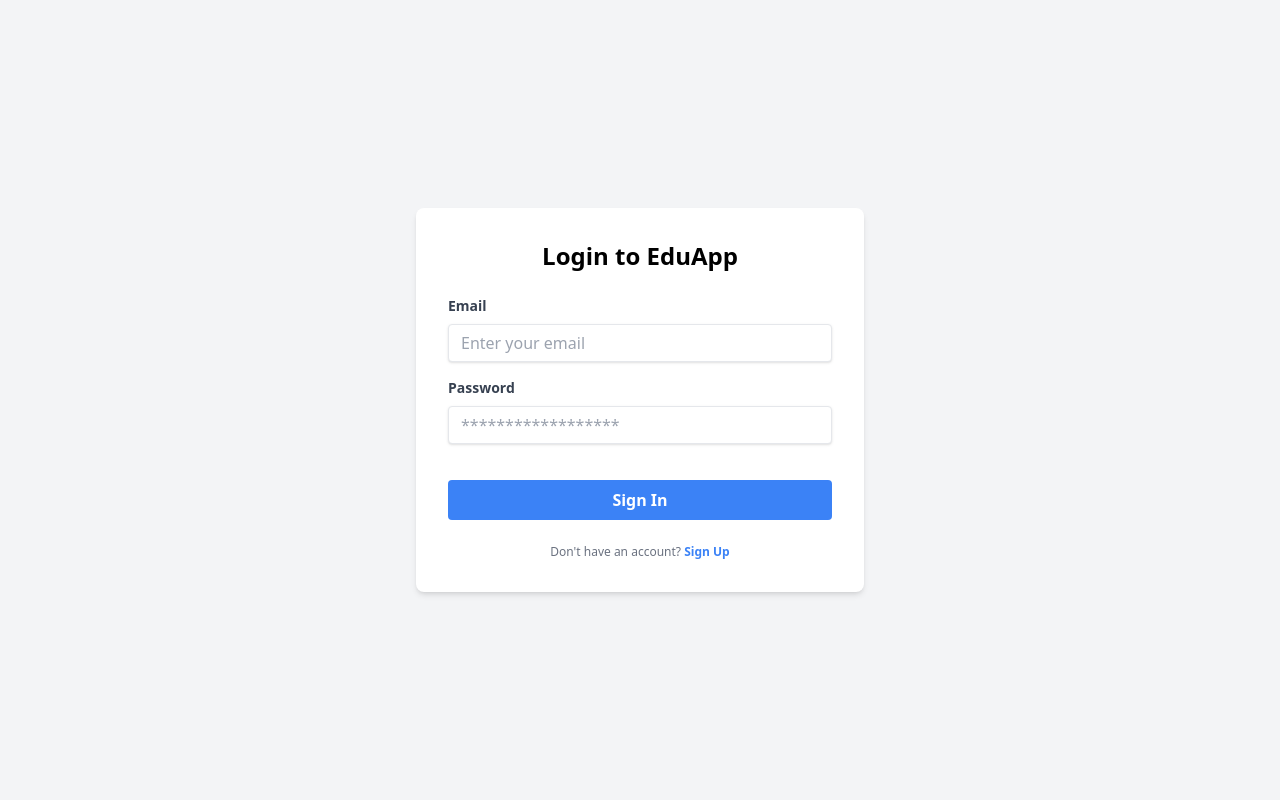
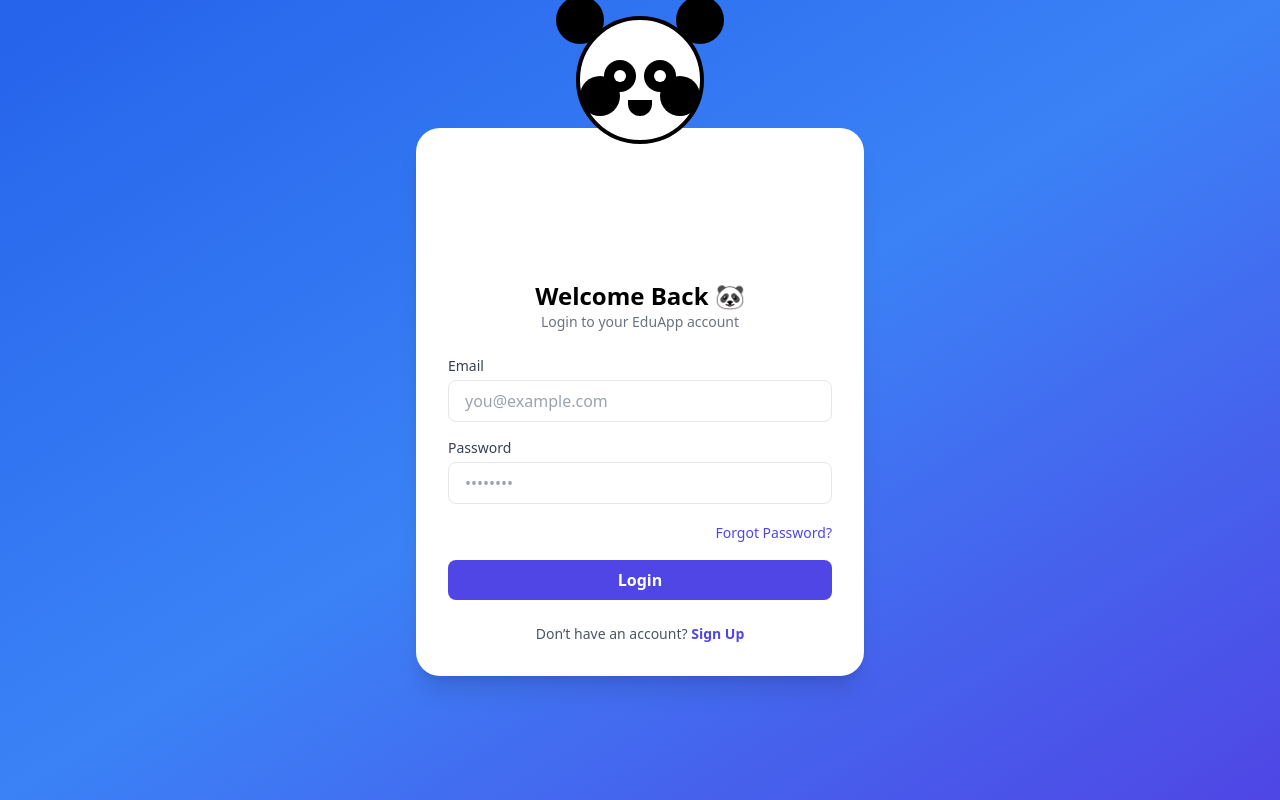
Before and after one commit to aniketstellaesafe/edu-app-react, a React (Vite) app: page /login in a window 1280 px wide. Built offline with nearby package versions, Linux system fonts and the light colour scheme; no server answers.

Commit message:
Updated login & signup pages with panda theme

```diff
--- a/src/pages/Login.jsx
+++ b/src/pages/Login.jsx
@@ -1,12 +1,17 @@
-import React, { useState } from 'react';
-import { useNavigate, Link } from 'react-router-dom';
-import { auth } from '../firebase';
-import { signInWithEmailAndPassword } from 'firebase/auth';
+import React, { useState } from "react";
+import { Link, useNavigate } from "react-router-dom";
+import { auth } from "../firebase";
+import {
+  signInWithEmailAndPassword,
+  sendPasswordResetEmail,
+} from "firebase/auth";
 
-const Login = () => {
-  const [email, setEmail] = useState('');
-  const [password, setPassword] = useState('');
+export default function Login() {
+  const [email, setEmail] = useState("");
+  const [password, setPassword] = useState("");
   const [error, setError] = useState(null);
+  const [resetMsg, setResetMsg] = useState(null);
+  const [coverEyes, setCoverEyes] = useState(false);
   const navigate = useNavigate();
 
   const handleLogin = async (e) => {
@@ -14,85 +19,148 @@
     setError(null);
     try {
       await signInWithEmailAndPassword(auth, email, password);
-      // ✅ Login ke baad Home page (Courses) pe bhejna hai
-      navigate('/');
+      navigate("/");
     } catch (err) {
-      setError(err.message);
-      console.error("Login Error:", err);
+      setError("Invalid email or password");
+    }
+  };
+
+  const handleForgot = async () => {
+    if (!email) {
+      setError("Enter your email to reset password");
+      return;
+    }
+    try {
+      await sendPasswordResetEmail(auth, email);
+      setResetMsg("Password reset email sent!");
+    } catch (err) {
+      setError("Unable to send reset email");
     }
   };
 
   return (
-    <div className="min-h-screen flex items-center justify-center bg-gray-100">
-      <div className="bg-white p-8 rounded-lg shadow-md w-full max-w-md">
-        <h2 className="text-2xl font-bold mb-6 text-center">Login to EduApp</h2>
+    <div className="min-h-screen flex items-start justify-center bg-gradient-to-br from-blue-600 via-blue-500 to-indigo-600 backdrop-blur-sm px-4 pt-32">
+      {/* 👆 Blue gradient background + blur, pt-32 for extra space */}
 
-        <form onSubmit={handleLogin}>
-          {/* Email Input */}
-          <div className="mb-4">
-            <label
-              className="block text-gray-700 text-sm font-bold mb-2"
-              htmlFor="email"
-            >
+      <div className="relative bg-white rounded-3xl shadow-xl p-8 pt-32 w-full max-w-md overflow-visible animate-fadeUp">
+        {/* 🐼 Panda Head */}
+        <div className="absolute -top-28 left-1/2 -translate-x-1/2">
+          <div className="relative w-32 h-32 bg-white rounded-full border-4 border-black flex items-center justify-center">
+            {/* Ears */}
+            <div className="absolute -top-6 -left-6 w-12 h-12 bg-black rounded-full"></div>
+            <div className="absolute -top-6 -right-6 w-12 h-12 bg-black rounded-full"></div>
+            {/* Eyes */}
+            <div className="absolute left-6 top-10 w-8 h-8 bg-black rounded-full flex items-center justify-center">
+              <div
+                className={`w-3 h-3 bg-white rounded-full transition-all duration-300 ${
+                  coverEyes ? "opacity-0" : "opacity-100"
+                }`}
+              ></div>
+            </div>
+            <div className="absolute right-6 top-10 w-8 h-8 bg-black rounded-full flex items-center justify-center">
+              <div
+                className={`w-3 h-3 bg-white rounded-full transition-all duration-300 ${
+                  coverEyes ? "opacity-0" : "opacity-100"
+                }`}
+              ></div>
+            </div>
+            {/* Nose */}
+            <div className="absolute bottom-6 left-1/2 -translate-x-1/2 w-6 h-4 bg-black rounded-b-full"></div>
+            {/* Hands */}
+            <div
+              className={`absolute left-0 top-14 w-10 h-10 bg-black rounded-full transition-transform duration-300 ${
+                coverEyes ? "translate-y-[-25px] translate-x-[20px]" : ""
+              }`}
+            ></div>
+            <div
+              className={`absolute right-0 top-14 w-10 h-10 bg-black rounded-full transition-transform duration-300 ${
+                coverEyes ? "translate-y-[-25px] translate-x-[-20px]" : ""
+              }`}
+            ></div>
+          </div>
+        </div>
+
+        {/* Title */}
+        <h2 className="text-2xl font-bold text-center mt-6">Welcome Back 🐼</h2>
+        <p className="text-sm text-gray-500 text-center mb-6">
+          Login to your EduApp account
+        </p>
+
+        {/* Form */}
+        <form onSubmit={handleLogin} className="space-y-4">
+          {/* Email */}
+          <div>
+            <label className="block text-sm font-medium text-gray-700 mb-1">
               Email
             </label>
             <input
               type="email"
-              id="email"
               value={email}
               onChange={(e) => setEmail(e.target.value)}
-              className="shadow appearance-none border rounded w-full py-2 px-3 text-gray-700 leading-tight focus:outline-none focus:shadow-outline"
-              placeholder="Enter your email"
               required
+              className="w-full px-4 py-2 border rounded-lg focus:ring-2 focus:ring-indigo-400 outline-none"
+              placeholder="you@example.com"
             />
           </div>
 
-          {/* Password Input */}
-          <div className="mb-6">
-            <label
-              className="block text-gray-700 text-sm font-bold mb-2"
-              htmlFor="password"
-            >
+          {/* Password */}
+          <div>
+            <label className="block text-sm font-medium text-gray-700 mb-1">
               Password
             </label>
             <input
               type="password"
-              id="password"
               value={password}
+              onFocus={() => setCoverEyes(true)}
+              onBlur={() => setCoverEyes(false)}
               onChange={(e) => setPassword(e.target.value)}
-              className="shadow appearance-none border rounded w-full py-2 px-3 text-gray-700 mb-3 leading-tight focus:outline-none focus:shadow-outline"
-              placeholder="******************"
               required
+              className="w-full px-4 py-2 border rounded-lg focus:ring-2 focus:ring-indigo-400 outline-none"
+              placeholder="••••••••"
             />
           </div>
 
-          {/* Error Message */}
-          {error && <p className="text-red-500 text-xs italic mb-4">{error}</p>}
+          {/* Error / Reset Msg */}
+          {error && (
+            <p className="text-red-500 text-xs italic text-center">{error}</p>
+          )}
+          {resetMsg && (
+            <p className="text-green-500 text-xs italic text-center">
+              {resetMsg}
+            </p>
+          )}
 
-          {/* Submit Button */}
-          <div className="flex items-center justify-between">
+          {/* Forgot Password */}
+          <div className="text-right">
             <button
-              type="submit"
-              className="bg-blue-500 hover:bg-blue-700 text-white font-bold py-2 px-4 rounded focus:outline-none focus:shadow-outline w-full"
+              type="button"
+              onClick={handleForgot}
+              className="text-sm text-indigo-600 hover:underline"
             >
-              Sign In
+              Forgot Password?
             </button>
           </div>
 
+          {/* Submit */}
+          <button
+            type="submit"
+            className="w-full bg-indigo-600 text-white py-2 rounded-lg font-semibold hover:bg-indigo-700 transition"
+          >
+            Login
+          </button>
+        </form>
+
         {/* Signup Link */}
-          <p className="text-center text-gray-500 text-xs mt-6">
-            Don't have an account?{' '}
+        <p className="mt-6 text-center text-sm text-gray-600">
+          Don’t have an account?{" "}
           <Link
             to="/signup"
-              className="font-bold text-blue-500 hover:text-blue-800"
+            className="text-indigo-600 font-semibold hover:underline"
           >
             Sign Up
           </Link>
         </p>
-        </form>
       </div>
     </div>
   );
-};
-
-export default Login;
+}
--- a/src/pages/Signup.jsx
+++ b/src/pages/Signup.jsx
@@ -1,89 +1,137 @@
-import React, { useState } from 'react';
-import { useNavigate, Link } from 'react-router-dom'; // Link ko import karein
-import { auth } from '../firebase';
-import { createUserWithEmailAndPassword } from 'firebase/auth'; // Naya user banane ka function
+import React, { useState } from "react";
+import { Link, useNavigate } from "react-router-dom";
+import { auth } from "../firebase";
+import { createUserWithEmailAndPassword, updateProfile } from "firebase/auth";
 
-const Signup = () => {
-  const [email, setEmail] = useState('');
-  const [password, setPassword] = useState('');
+export default function Signup() {
+  const [name, setName] = useState("");
+  const [email, setEmail] = useState("");
+  const [password, setPassword] = useState("");
   const [error, setError] = useState(null);
+  const [isPasswordFocus, setIsPasswordFocus] = useState(false);
+
   const navigate = useNavigate();
 
-  // Naya user banane ka function
   const handleSignup = async (e) => {
     e.preventDefault();
     setError(null);
     try {
-      // Firebase ko naya user create karne ke liye bolein
-      await createUserWithEmailAndPassword(auth, email, password);
-      // Signup ke baad, user automatically login ho jaata hai, to use homepage par bhej do
-      navigate('/');
+      const userCred = await createUserWithEmailAndPassword(auth, email, password);
+      await updateProfile(userCred.user, { displayName: name });
+      navigate("/");
     } catch (err) {
-      // Common errors: "email-already-in-use", "weak-password"
       setError(err.message);
-      console.error("Signup Error:", err);
     }
   };
 
   return (
-    <div className="min-h-screen flex items-center justify-center bg-gray-100">
-      <div className="bg-white p-8 rounded-lg shadow-md w-full max-w-md">
-        <h2 className="text-2xl font-bold mb-6 text-center">Create your EduApp Account</h2>
-        <form onSubmit={handleSignup}>
-          {/* Email aur Password ke fields */}
-          <div className="mb-4">
-            <label className="block text-gray-700 text-sm font-bold mb-2" htmlFor="email">
+    <div className="min-h-screen flex items-start justify-center bg-blue-600 px-4 pt-32">
+      {/* 👆 yahan pt-32 diya hai taki upar bhi free space ho */}
+
+      <div className="relative bg-white rounded-3xl shadow-xl p-8 pt-32 w-full max-w-md overflow-visible animate-fadeUp">
+
+        {/* Panda Character */}
+        <div className="absolute -top-28 left-1/2 -translate-x-1/2">
+          <div className="relative w-36 h-36 mx-auto">
+            {/* Head */}
+            <div className="w-36 h-36 bg-white rounded-full border-4 border-black relative">
+              {/* Ears */}
+              <div className="absolute -top-4 left-4 w-10 h-10 bg-black rounded-full"></div>
+              <div className="absolute -top-4 right-4 w-10 h-10 bg-black rounded-full"></div>
+              {/* Eyes */}
+              <div className="absolute top-12 left-9 w-6 h-6 bg-black rounded-full"></div>
+              <div className="absolute top-12 right-9 w-6 h-6 bg-black rounded-full"></div>
+              {/* Nose */}
+              <div className="absolute top-20 left-1/2 -translate-x-1/2 w-4 h-4 bg-black rounded-full"></div>
+            </div>
+
+            {/* Hands */}
+            <div
+              className={`absolute top-10 -left-8 w-16 h-16 bg-black rounded-full transition-all duration-500 ${
+                isPasswordFocus ? "translate-x-10 translate-y-6 rotate-45" : ""
+              }`}
+            ></div>
+            <div
+              className={`absolute top-10 -right-8 w-16 h-16 bg-black rounded-full transition-all duration-500 ${
+                isPasswordFocus ? "-translate-x-10 translate-y-6 -rotate-45" : ""
+              }`}
+            ></div>
+          </div>
+        </div>
+
+        {/* Signup Form */}
+        <h2 className="text-2xl font-bold text-center mb-4">Register</h2>
+        <p className="text-sm text-gray-500 text-center mb-6">
+          Create your EduApp account
+        </p>
+
+        <form onSubmit={handleSignup} className="space-y-4">
+          {/* Name */}
+          <div>
+            <label className="block text-sm font-medium text-gray-700 mb-1">
+              Full Name
+            </label>
+            <input
+              type="text"
+              value={name}
+              onChange={(e) => setName(e.target.value)}
+              required
+              className="w-full px-4 py-2 border rounded-lg focus:ring-2 focus:ring-blue-400 outline-none"
+              placeholder="Your Name"
+            />
+          </div>
+
+          {/* Email */}
+          <div>
+            <label className="block text-sm font-medium text-gray-700 mb-1">
               Email
             </label>
             <input
               type="email"
-              id="email"
               value={email}
               onChange={(e) => setEmail(e.target.value)}
-              className="shadow appearance-none border rounded w-full py-2 px-3 text-gray-700 leading-tight focus:outline-none focus:shadow-outline"
-              placeholder="Enter your email"
               required
+              className="w-full px-4 py-2 border rounded-lg focus:ring-2 focus:ring-blue-400 outline-none"
+              placeholder="you@example.com"
             />
           </div>
-          <div className="mb-6">
-            <label className="block text-gray-700 text-sm font-bold mb-2" htmlFor="password">
+
+          {/* Password */}
+          <div>
+            <label className="block text-sm font-medium text-gray-700 mb-1">
               Password
             </label>
             <input
               type="password"
-              id="password"
               value={password}
               onChange={(e) => setPassword(e.target.value)}
-              className="shadow appearance-none border rounded w-full py-2 px-3 text-gray-700 mb-3 leading-tight focus:outline-none focus:shadow-outline"
-              placeholder="Create a strong password"
+              onFocus={() => setIsPasswordFocus(true)}
+              onBlur={() => setIsPasswordFocus(false)}
               required
+              className="w-full px-4 py-2 border rounded-lg focus:ring-2 focus:ring-blue-400 outline-none"
+              placeholder="••••••••"
             />
-             <p className="text-xs text-gray-600">Password should be at least 6 characters.</p>
           </div>
 
-          {error && <p className="text-red-500 text-xs italic mb-4">{error}</p>}
+          {/* Error */}
+          {error && <p className="text-red-500 text-xs italic text-center">{error}</p>}
 
-          <div className="flex items-center justify-between">
+          {/* Submit */}
           <button
             type="submit"
-              className="bg-green-500 hover:bg-green-700 text-white font-bold py-2 px-4 rounded focus:outline-none focus:shadow-outline w-full"
+            className="w-full bg-green-500 text-white py-2 rounded-lg font-semibold hover:bg-green-600 transition"
           >
             Sign Up
           </button>
-          </div>
+        </form>
 
-          {/* Waapas Login page par jaane ka link */}
-          <p className="text-center text-gray-500 text-xs mt-6">
-            Already have an account?{' '}
-            <Link to="/login" className="font-bold text-blue-500 hover:text-blue-800">
-              Sign In
+        <p className="mt-6 text-center text-sm text-gray-600">
+          Already have an account?{" "}
+          <Link to="/login" className="text-blue-600 font-semibold hover:underline">
+            Login
           </Link>
         </p>
-
-        </form>
       </div>
     </div>
   );
-};
-
-export default Signup;
+}
--- a/src/styles.css
+++ b/src/styles.css
@@ -2,6 +2,7 @@
 @tailwind components;
 @tailwind utilities;
 
+/* Fade-in animation (common) */
 .fade-in {
   animation: fade 0.3s ease-in-out;
 }
@@ -16,3 +17,22 @@
     transform: none;
   }
 }
+
+/* 🔥 Custom animations for Signup */
+@keyframes slideIn {
+  from { transform: translateX(-100px); opacity: 0; }
+  to { transform: translateX(0); opacity: 1; }
+}
+
+@keyframes fadeUp {
+  from { transform: translateY(50px); opacity: 0; }
+  to { transform: translateY(0); opacity: 1; }
+}
+
+.animate-slideIn {
+  animation: slideIn 1s ease-out;
+}
+
+.animate-fadeUp {
+  animation: fadeUp 1s ease-out;
+}
```
Lines whose indentation alone changed are shown as unchanged.
